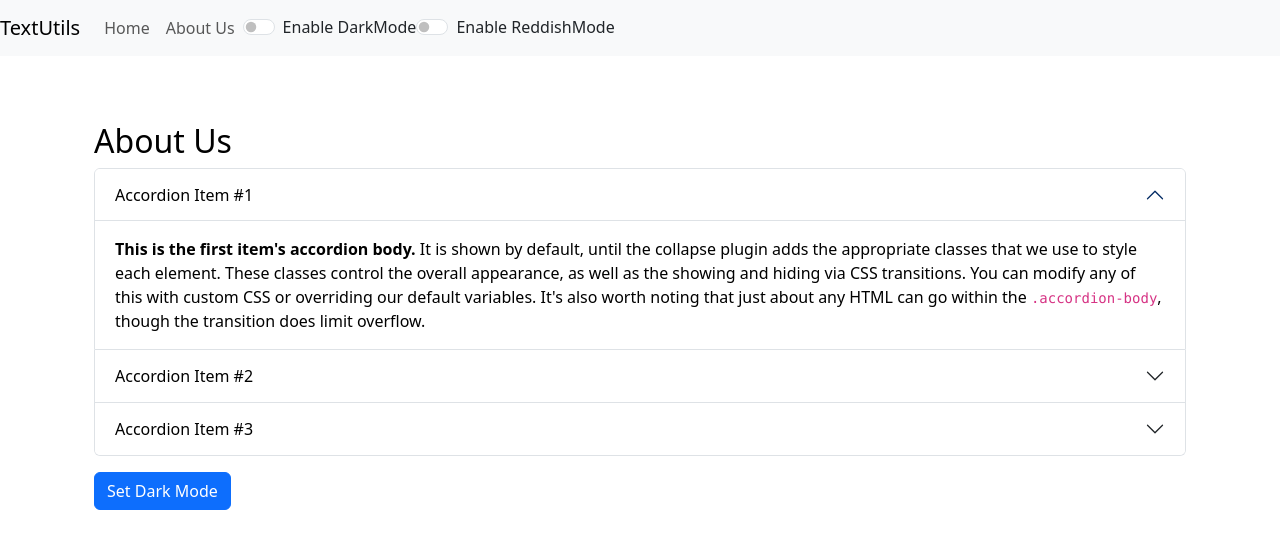
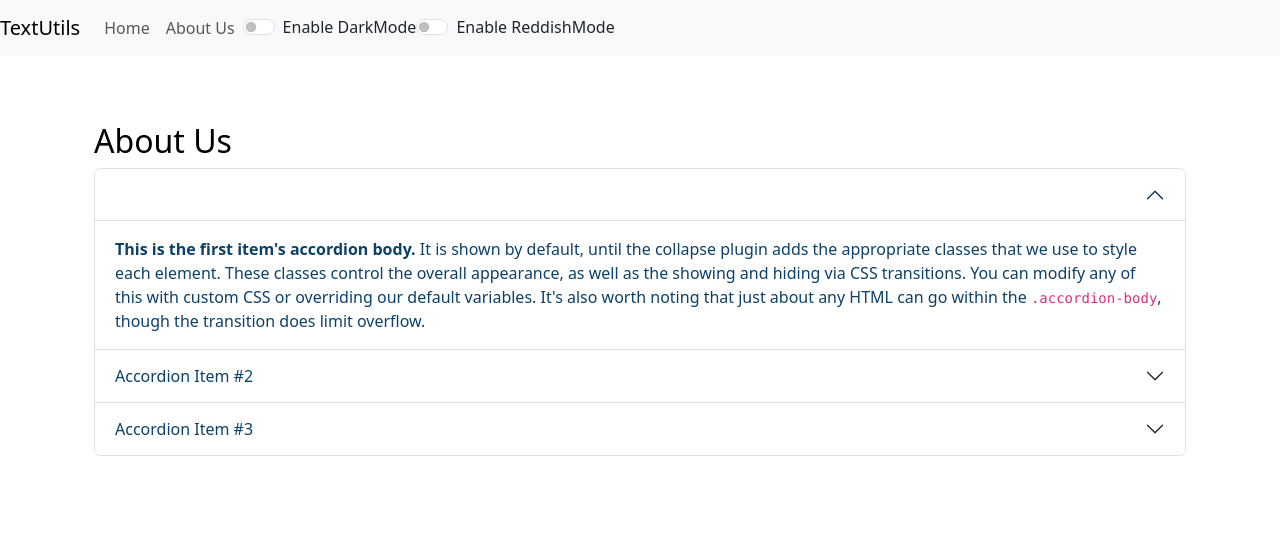
Before and after one commit to Wasif007/ReactApplication, a React (Create React App) app: page /about in a window 1280 px wide. Shown: the top 548 px of the page. Built offline with nearby package versions, Linux system fonts and the light colour scheme.

Commit message:
Dark mode added to Alert and useState removed

```diff
--- a/src/Components/About.js
+++ b/src/Components/About.js
@@ -1,38 +1,23 @@
-import React,{useState} from 'react'
+import React from 'react'
 
-export default function About() {
-    const [myStyle, setMyStyle] = useState({
-        color:'black',
-        backgroundColor:'white'
-    });
-    const [myStyleButton, setMyStyleButton] = useState("Set Dark Mode");
-    const myToggleFunction=()=>{
-        if(myStyle.color==='white'){
-            setMyStyle({
-                color:'black',
-                backgroundColor:'white',
-                border:'1px solid white'
-            })
-            setMyStyleButton("Set Dark Mode");
-        }
-        else{
-            setMyStyle({
-                color:'white',
-                backgroundColor:'black'
-            })
-            setMyStyleButton("Set Light Mode");
-        }
+export default function About(props) {
+
+    console.log(props.mode);
+    let myStyle={
+        color:props.mode==='dark'?'white':'rgb(12 65 106)',
+        backgroundColor:props.mode==='dark'?'rgb(12 65 106)':'white'
     }
 
 return (
     <div>
-                <div className="container" style={myStyle}>
+                <div className="container" style={{backgroundColor:props.mode==='dark'?'rgb(4 39 67)':'white',
+            color:props.mode==='dark'?'white':'black'}}>
                 <h2>About Us</h2>
                 <div className="accordion" id="accordionExample" style={myStyle}>
             <div className="accordion-item">
                 <h2 className="accordion-header">
                 <button className="accordion-button" type="button" style={myStyle} data-bs-toggle="collapse" data-bs-target="#collapseOne" aria-expanded="true" aria-controls="collapseOne">
-                    Accordion Item #1
+
                 </button>
                 </h2>
                 <div id="collapseOne" style={myStyle} className="accordion-collapse collapse show" data-bs-parent="#accordionExample">
@@ -68,9 +53,7 @@ return (
             </div>
 
                 </div>
-                               <div className="container my-2">
-            <button type="button" onClick={myToggleFunction} className="btn btn-primary my-2">{myStyleButton}</button>
-            </div>
+
              </div>
   )
 }
```
